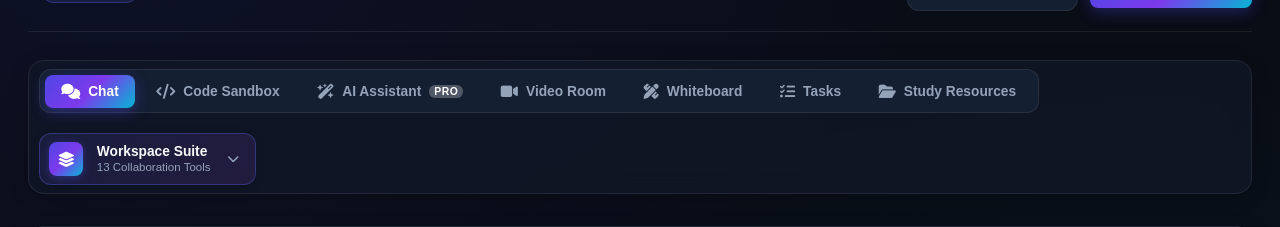
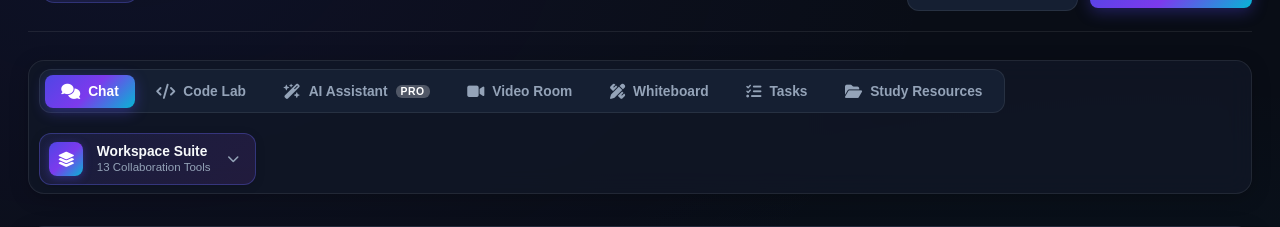
Before and after one commit to abhayvis01/Virtual-Study-Group, a Flask app: template Virtual-Study-Group-main/app/templates/group.html in a window 1280 px wide. Shown: the part 136-363 px from the top of the page. Run offline with Flask 3, Linux system fonts and the light colour scheme; the template is opened without the code that fills it, so the values that code supplies are empty; the visitor is signed in with stand-in values (Sample User, id 1); some libraries are stand-ins or nearby versions.

Commit message:
Rename Code Sandbox to Code Lab across room workspace

```diff
--- a/Virtual-Study-Group-main/app/templates/group.html
+++ b/Virtual-Study-Group-main/app/templates/group.html
@@ -41,7 +41,7 @@
       <i class="fa-solid fa-comments"></i> <span>Chat</span>
     </button>
     <button class="segmented-tab" onclick="switchTab('codeTab', this)">
-      <i class="fa-solid fa-code"></i> <span>Code Sandbox</span>
+      <i class="fa-solid fa-code"></i> <span>Code Lab</span>
     </button>
     <button class="segmented-tab" onclick="switchTab('aiTab', this)">
       <i class="fa-solid fa-wand-magic-sparkles"></i> <span>AI Assistant</span>
@@ -114,12 +114,12 @@
         <i class="fa-solid fa-chevron-right tool-arrow"></i>
       </div>
 
-      <div class="tool-item" onclick="selectTabFromDialog('codeTab')" data-name="code playground python javascript ide sandbox run execution">
+      <div class="tool-item" onclick="selectTabFromDialog('codeTab')" data-name="code lab playground python javascript ide sandbox run execution">
         <div class="tool-icon" style="background: rgba(14, 165, 233, 0.15); color: #38bdf8;">
           <i class="fa-solid fa-code"></i>
         </div>
         <div class="tool-info">
-          <div class="tool-title">Code Playground</div>
+          <div class="tool-title">Code Lab</div>
           <div class="tool-desc">Live execution for Python 3 & JavaScript</div>
         </div>
         <i class="fa-solid fa-chevron-right tool-arrow"></i>
@@ -326,7 +326,7 @@
           <i class="fa-solid fa-terminal"></i>
         </div>
         <div>
-          <h3 style="font-weight: 800; font-size: 1.2rem;">Live Code Playground</h3>
+          <h3 style="font-weight: 800; font-size: 1.2rem;">Live Code Lab</h3>
           <p style="font-size: 0.825rem; color: var(--text-secondary);">Real-time runtime execution benchmarking in milliseconds</p>
         </div>
       </div>
@@ -631,10 +631,10 @@
 Ask a study question or click any prompt above to receive a step-by-step academic explanation!
     </div>
 
-    <!-- AI Action Bar (Copy Code, Run in Playground, Share) -->
+    <!-- AI Action Bar (Copy Code, Run in Code Lab, Share) -->
     <div id="aiActionBar" style="display: none; gap: 0.6rem; align-items: center; margin-bottom: 1.25rem; flex-wrap: wrap;">
       <button id="sendToPlaygroundBtn" onclick="transferCodeToPlayground()" class="btn btn-primary btn-sm">
-        <i class="fa-solid fa-play"></i> Run in Code Playground
+        <i class="fa-solid fa-play"></i> Run in Code Lab
       </button>
       <button onclick="copyAICode()" class="btn btn-secondary btn-sm" id="copyCodeBtn">
         <i class="fa-regular fa-copy"></i> Copy Code
@@ -1484,7 +1484,7 @@ console.log(computePrimes(8));`
 
     // Scroll to editor
     editor.scrollIntoView({ behavior: 'smooth', block: 'center' });
-    showActionToast("🚀 Code loaded into Playground!");
+    showActionToast("🚀 Code loaded into Code Lab!");
   }
 
   // ── Markdown-to-HTML renderer (lightweight, no external lib needed) ──────
```
